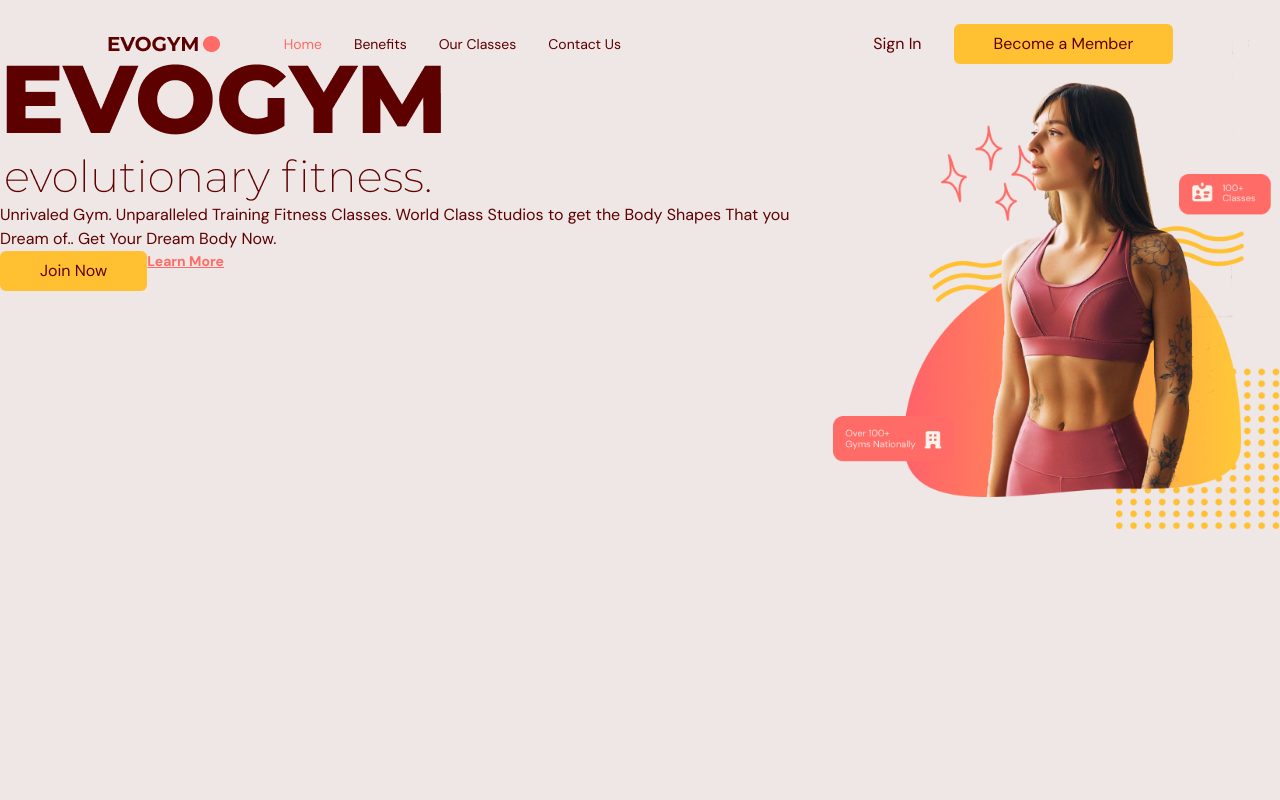
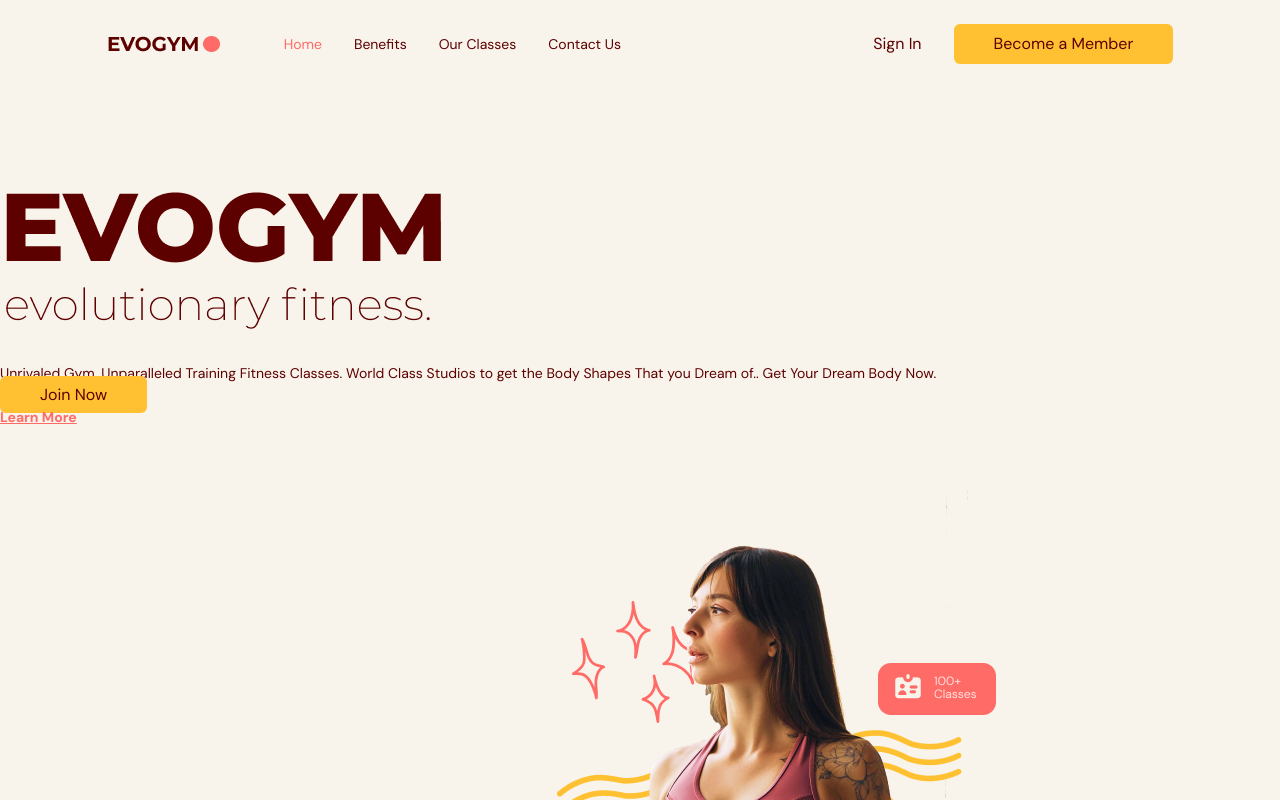
Before and after one commit to tunkrawaysoe/gym-website, a React (Vite) app in the folder gym-TypeScript/: page / in a window 1280 px wide. Shown: the top 800 px of the page. Built offline with nearby package versions, Linux system fonts and the light colour scheme.

Commit message:
Structured main header and image sections using Tailwind flex utilities

```diff
--- a/gym-TypeScript/src/Scenes/home/Index.tsx
+++ b/gym-TypeScript/src/Scenes/home/Index.tsx
@@ -3,6 +3,8 @@ import HomePageGraphic from '@/assets/HomePageGraphic.png'
 import ActionButton from '@/Shared/ActionButton';
 import AnchorLink from "react-anchor-link-smooth-scroll";
 import { SelectedPage } from '@/Shared/type';
+import useMediaQuery from '@/hooks/useMediaQuery';
+
 
 type Props = {
     setSelectedPage :  (value : SelectedPage)=>void
@@ -11,39 +13,63 @@ type Props = {
 
 const Home = ({setSelectedPage}: Props) => {
 
+    const isNonMobileScreen = useMediaQuery("(min-width: 1060px)");
   return (
-    <section id='home' className="gap-16 py-10 md:h-full md:pb-0">
-        <div className='flex'>
-            <div>
-                <div>
-                    <img alt="" src={`${HomePageText}`}/>
-                    <p>
+    <section id="home" className="gap-16 bg-gray-20 py-10 md:h-full md:pb-0">
+      {/* IMAGE AND MAIN HEADER */}
+
+        {/* MAIN HEADER */}
+        <div className="z-10 mt-32 md:basis-3/5">
+          {/* HEADINGS */}
+            <div className="relative">
+              <div className="before:absolute before:-top-20 before:-left-20 before:z-[-1] md:before:content-evolvetext">
+                <img alt="home-page-text" src={HomePageText} />
+              </div>
+            </div>
+
+            <p className="mt-8 text-sm">
               Unrivaled Gym. Unparalleled Training Fitness Classes. World Class
               Studios to get the Body Shapes That you Dream of.. Get Your Dream
               Body Now.
             </p>
-                </div>
-                <div className='flex'>
-                    <ActionButton>
+
+             {/* ACTIONS */}
+
+            <ActionButton setSelectedPage={setSelectedPage}>
               Join Now
             </ActionButton>
-                    <AnchorLink className='text-sm font-bold text-primary-500  underline'
-                    onClick = {()=>setSelectedPage(SelectedPage.ContactUs)}
-                    href={`#${SelectedPage.ContactUs}`}>
+            <AnchorLink
+              className="text-sm font-bold text-primary-500 underline hover:text-secondary-500"
+              onClick={() => setSelectedPage(SelectedPage.ContactUs)}
+              href={`#${SelectedPage.ContactUs}`}
+            >
               <p>Learn More</p>
+            </AnchorLink>
+        </div>
 
-                    </AnchorLink>
+        {/* IMAGE */}
+        <div
+          className="flex basis-3/5 justify-center md:z-10
+              md:ml-40 md:mt-16 md:justify-items-end"
+        >
+          <img alt="home-pageGraphic" src={HomePageGraphic} />
+        </div>
 
+
+      {/* SPONSORS */}
+      {isNonMobileScreen && (
+        <div className="h-[150px] w-full bg-primary-100 py-10">
+          <div className="mx-auto w-5/6">
+            <div className="flex w-3/5 items-center justify-between gap-8">
+            {/* //   <img alt="redbull-sponsor" src={SponsorRedBull} />
+            //   <img alt="forbes-sponsor" src={SponsorForbes} />
+            //   <img alt="fortune-sponsor" src={SponsorFortune} /> */}
             </div>
           </div>
-
-            <div>
-                <img alt='home-page-graphic' src={`${HomePageGraphic}`}/>
-
         </div>
-        </div>
+      )}
     </section>
-  )
+  );
 }
 
 export default Home
```
Lines whose indentation alone changed are shown as unchanged.
